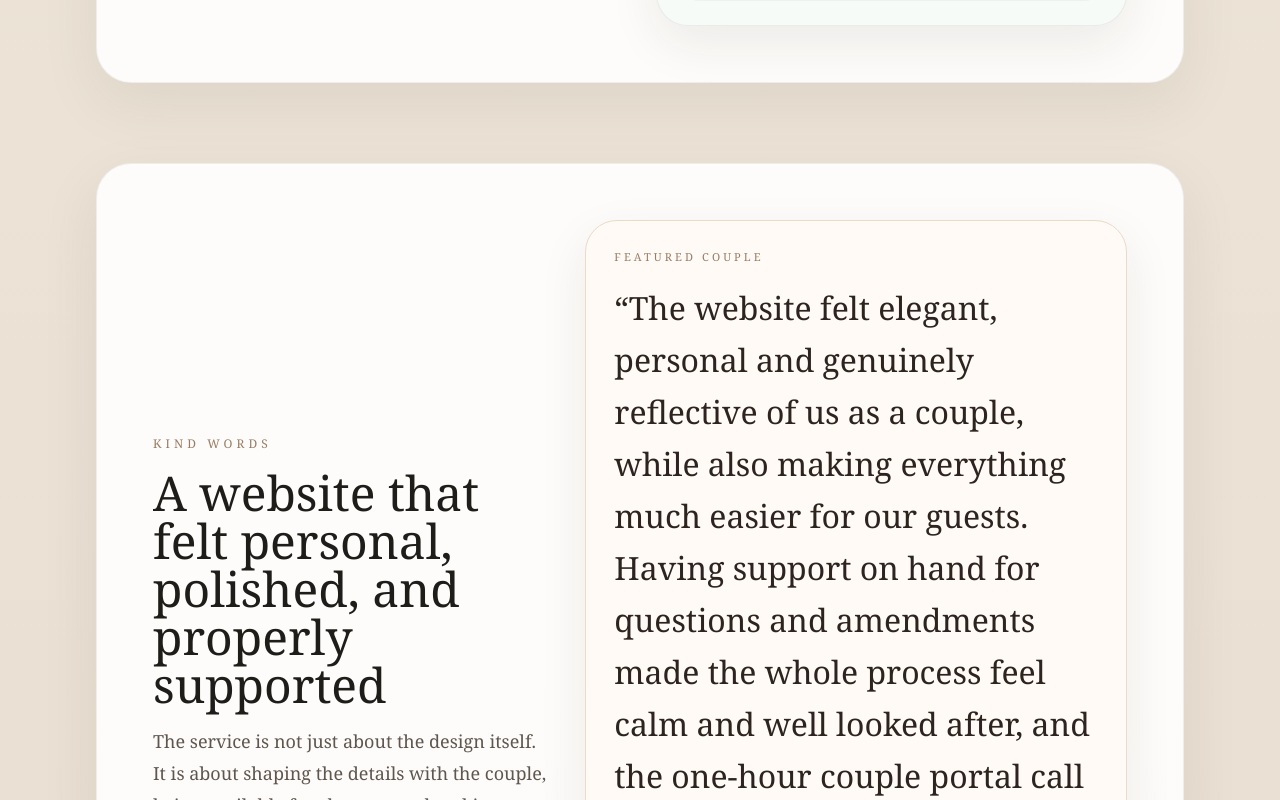
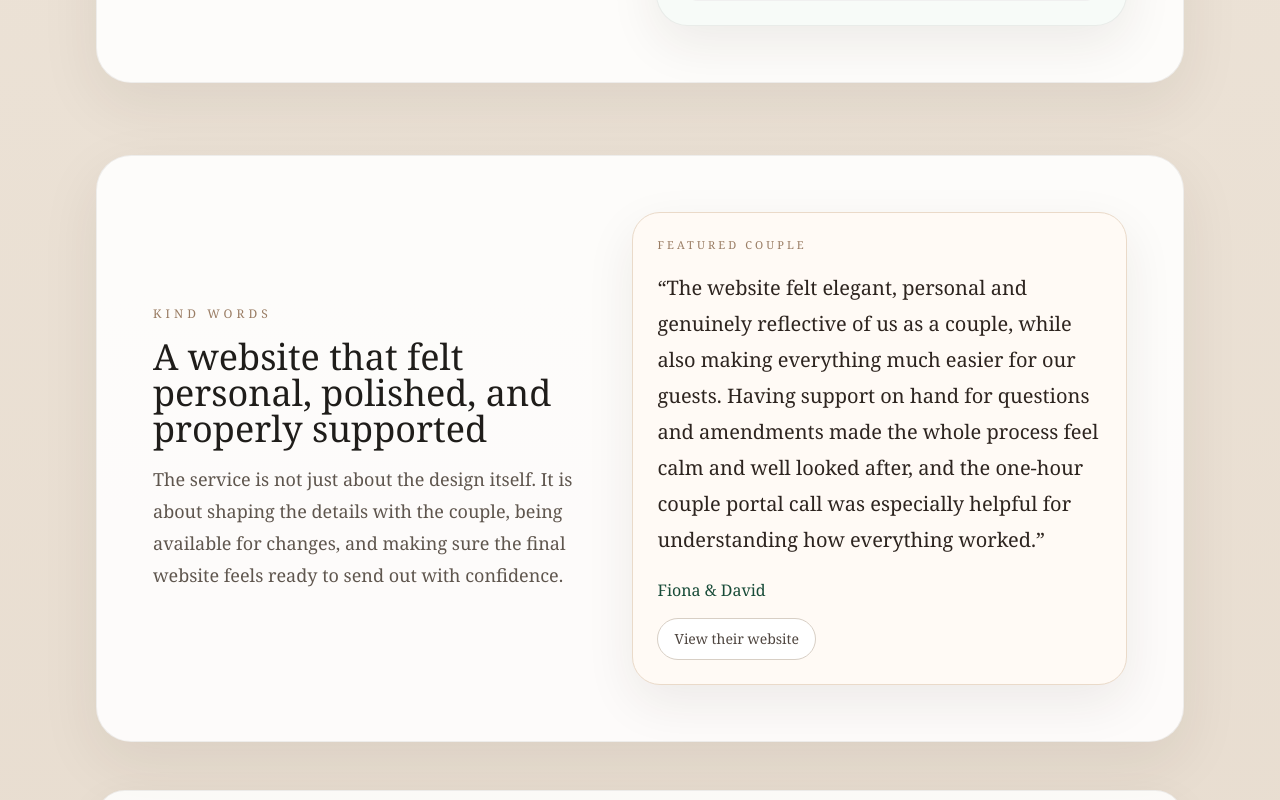
Before and after one commit to dh1612/wedding-website-platform, a Next.js app: page / in a window 1280 px wide. Shown: the part 6380-7180 px from the top of the page. Built offline with nearby package versions, Linux system fonts and the light colour scheme.

Commit message:
Tone down featured testimonial section

```diff
--- a/app/page.tsx
+++ b/app/page.tsx
@@ -533,12 +533,12 @@ export default function MarketingHomePage() {
         </div>
       </section>
 
-      <section className="mx-auto w-full max-w-6xl px-6 py-4 lg:px-8 lg:py-10">
+      <section className="mx-auto w-full max-w-6xl px-6 py-4 lg:px-8 lg:py-8">
         <div className="rounded-[2.2rem] border border-black/6 bg-white/88 p-8 shadow-[0_20px_60px_rgba(52,35,24,0.08)] sm:p-10 lg:p-14">
-          <div className="grid gap-8 lg:grid-cols-[0.85fr_1.15fr] lg:items-center">
+          <div className="grid gap-8 lg:grid-cols-[0.95fr_1.05fr] lg:items-center">
             <div className="space-y-4">
               <p className="text-[12px] uppercase tracking-[0.34em] text-[#9a7d64]">Kind Words</p>
-              <h2 className="text-4xl leading-none sm:text-5xl">
+              <h2 className="text-3xl leading-none sm:text-4xl">
                 A website that felt personal, polished, and properly supported
               </h2>
               <p className="max-w-2xl text-lg leading-8 text-[#5f564e]">
@@ -548,18 +548,18 @@ export default function MarketingHomePage() {
               </p>
             </div>
 
-            <div className="rounded-[2rem] border border-[#eadac9] bg-[#fffaf5] p-7 shadow-[0_18px_50px_rgba(52,35,24,0.08)]">
+            <div className="rounded-[1.75rem] border border-[#eadac9] bg-[#fffaf5] p-6 shadow-[0_18px_50px_rgba(52,35,24,0.08)]">
               <p className="text-[11px] uppercase tracking-[0.28em] text-[#9a7d64]">
                 Featured Couple
               </p>
-              <blockquote className="mt-4 text-2xl leading-relaxed text-[#2d241f] sm:text-[2rem]">
+              <blockquote className="mt-4 text-lg leading-8 text-[#2d241f] sm:text-xl sm:leading-9">
                 “{featuredTestimonial.quote}”
               </blockquote>
-              <p className="mt-6 text-base font-medium text-[#184b38]">{featuredTestimonial.couple}</p>
-              <div className="mt-5">
+              <p className="mt-5 text-base font-medium text-[#184b38]">{featuredTestimonial.couple}</p>
+              <div className="mt-4">
                 <Link
                   href={featuredTestimonial.href}
-                  className="inline-flex items-center justify-center rounded-full border border-[#d8cfc5] bg-white px-5 py-3 text-sm font-medium text-[#4e453f] transition hover:bg-[#faf7f2]"
+                  className="inline-flex items-center justify-center rounded-full border border-[#d8cfc5] bg-white px-4 py-2.5 text-sm font-medium text-[#4e453f] transition hover:bg-[#faf7f2]"
                 >
                   View their website
                 </Link>
```
